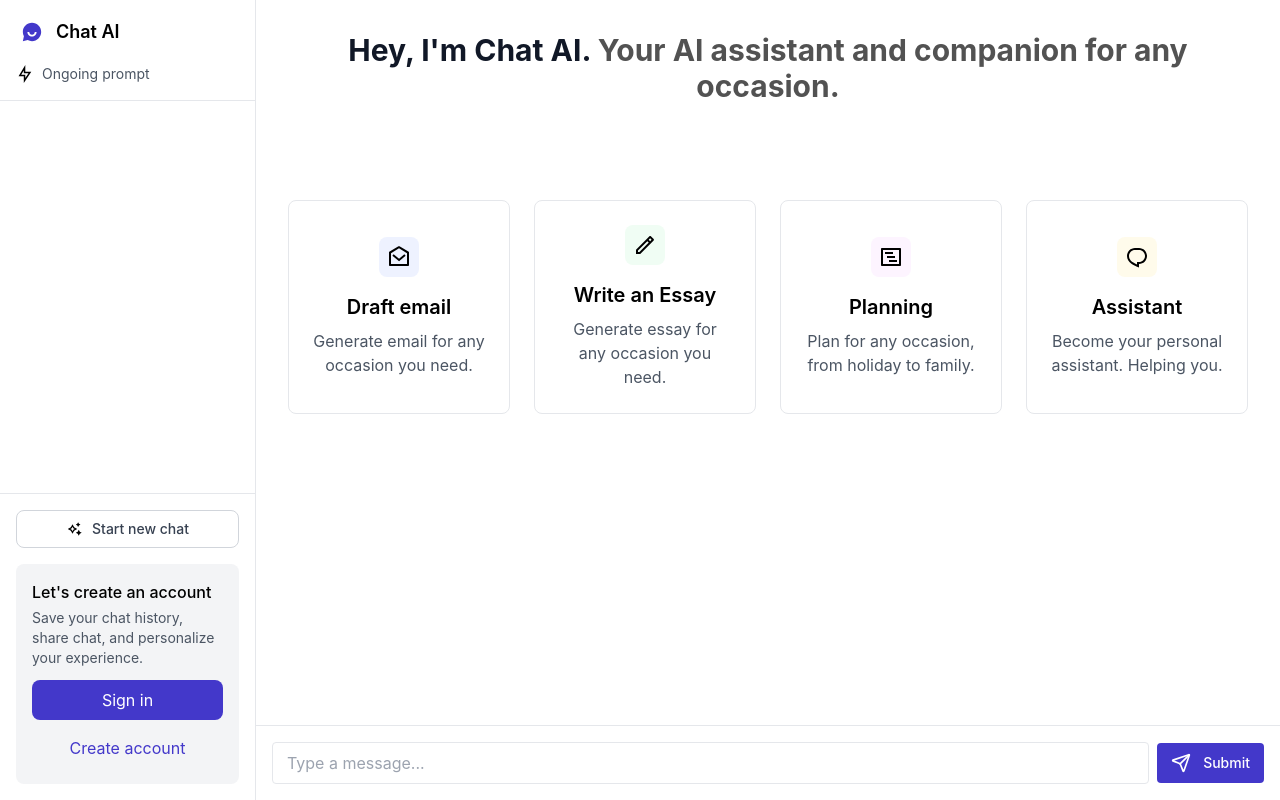
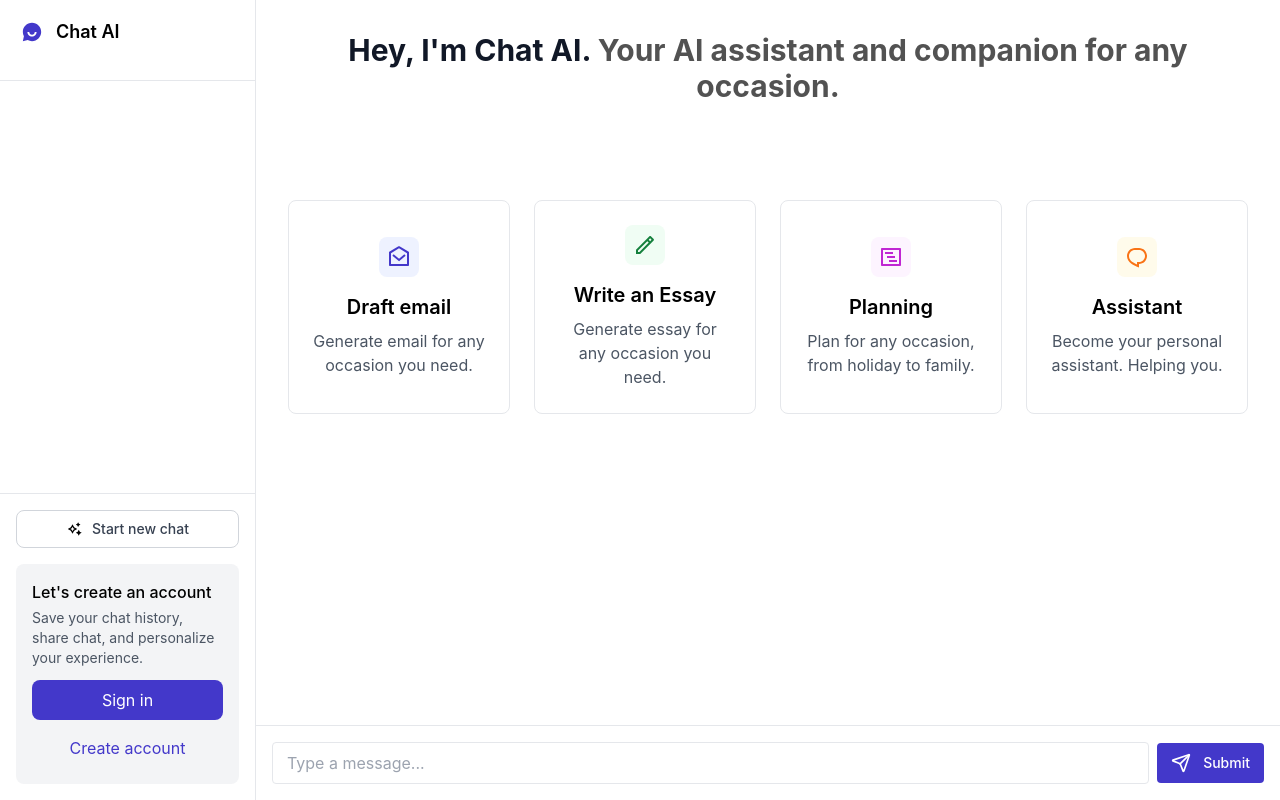
Before and after one commit to AlexandreDeMoura/ai-chat-app, a React (Create React App) app: page / in a window 1280 px wide. Built offline with nearby package versions, Linux system fonts and the light colour scheme.

Commit message:
feat: dynamic svg color

```diff
--- a/src/components/Message.tsx
+++ b/src/components/Message.tsx
@@ -14,7 +14,7 @@ const Message: React.FC<Props> = ({ message }) => (
         : 'bg-white text-gray-800 border border-gray-200'
     }`}>
       {!message.isUser && (
-        <ChatIcon className="w-6 h-6 mr-2 flex-shrink-0" />
+        <ChatIcon className="w-6 h-6 mr-2 flex-shrink-0 fill-indigo-700" />
       )}
       <div>{message.text}</div>
     </div>
--- a/src/components/Sidebar.tsx
+++ b/src/components/Sidebar.tsx
@@ -1,7 +1,6 @@
 import React from 'react';
 import { Conversation } from '../types/types';
 import { ReactComponent as ChatIcon } from '../img/chat-icon.svg';
-import { ReactComponent as OngoingPromptIcon } from '../img/ongoing-prompt.svg';
 import { ReactComponent as NewChatIcon } from '../img/new-chat.svg';
 import { ReactComponent as SavedConvIcon } from '../img/saved-conv.svg';
 
@@ -18,10 +17,6 @@ const Sidebar: React.FC<Props> = ({ conversations, currentConversation, startNew
       <div className="flex items-center mb-4">
         <ChatIcon className="fill-indigo-700 mr-2" />
         <span className="font-semibold text-lg">Chat AI</span>
-      </div>
-      <div className="flex items-center text-gray-600">
-        <OngoingPromptIcon className="mr-2" width={18} height={18} />
-        <span className="text-sm">Ongoing prompt</span>
       </div>
     </div>
     <div className="flex-1 overflow-y-auto p-4 space-y-2">
--- a/src/screens/Home.tsx
+++ b/src/screens/Home.tsx
@@ -5,10 +5,10 @@ import { ReactComponent as AssistantIcon } from '../img/assistant.svg';
 import { ReactComponent as PlanningIcon } from '../img/planning.svg';
 
 const optionsData = [
-  { icon: <DraftEmailIcon className="w-6 h-6 text-purple-500" />, title: "Draft email", description: "Generate email for any occasion you need.", bgColor: "bg-indigo-50" },
-  { icon: <WriteEssayIcon className="w-6 h-6 text-green-500" />, title: "Write an Essay", description: "Generate essay for any occasion you need.", bgColor: "bg-green-50" },
-  { icon: <PlanningIcon className="w-6 h-6 text-blue-500" />, title: "Planning", description: "Plan for any occasion, from holiday to family.", bgColor: "bg-fuchsia-50" },
-  { icon: <AssistantIcon className="w-6 h-6 text-yellow-500" />, title: "Assistant", description: "Become your personal assistant. Helping you.", bgColor: "bg-amber-50" },
+  { icon: <DraftEmailIcon className="w-6 h-6 fill-indigo-700" />, title: "Draft email", description: "Generate email for any occasion you need.", bgColor: "bg-indigo-50" },
+  { icon: <WriteEssayIcon className="w-6 h-6 fill-green-700" />, title: "Write an Essay", description: "Generate essay for any occasion you need.", bgColor: "bg-green-50" },
+  { icon: <PlanningIcon className="w-6 h-6 fill-fuchsia-600" />, title: "Planning", description: "Plan for any occasion, from holiday to family.", bgColor: "bg-fuchsia-50" },
+  { icon: <AssistantIcon className="w-6 h-6 fill-orange-500" />, title: "Assistant", description: "Become your personal assistant. Helping you.", bgColor: "bg-amber-50" },
 ];
 
 const Option: React.FC<{ icon: React.ReactNode, title: string, description: string, bgColor: string }> = ({ icon, title, description, bgColor }) => (
```
